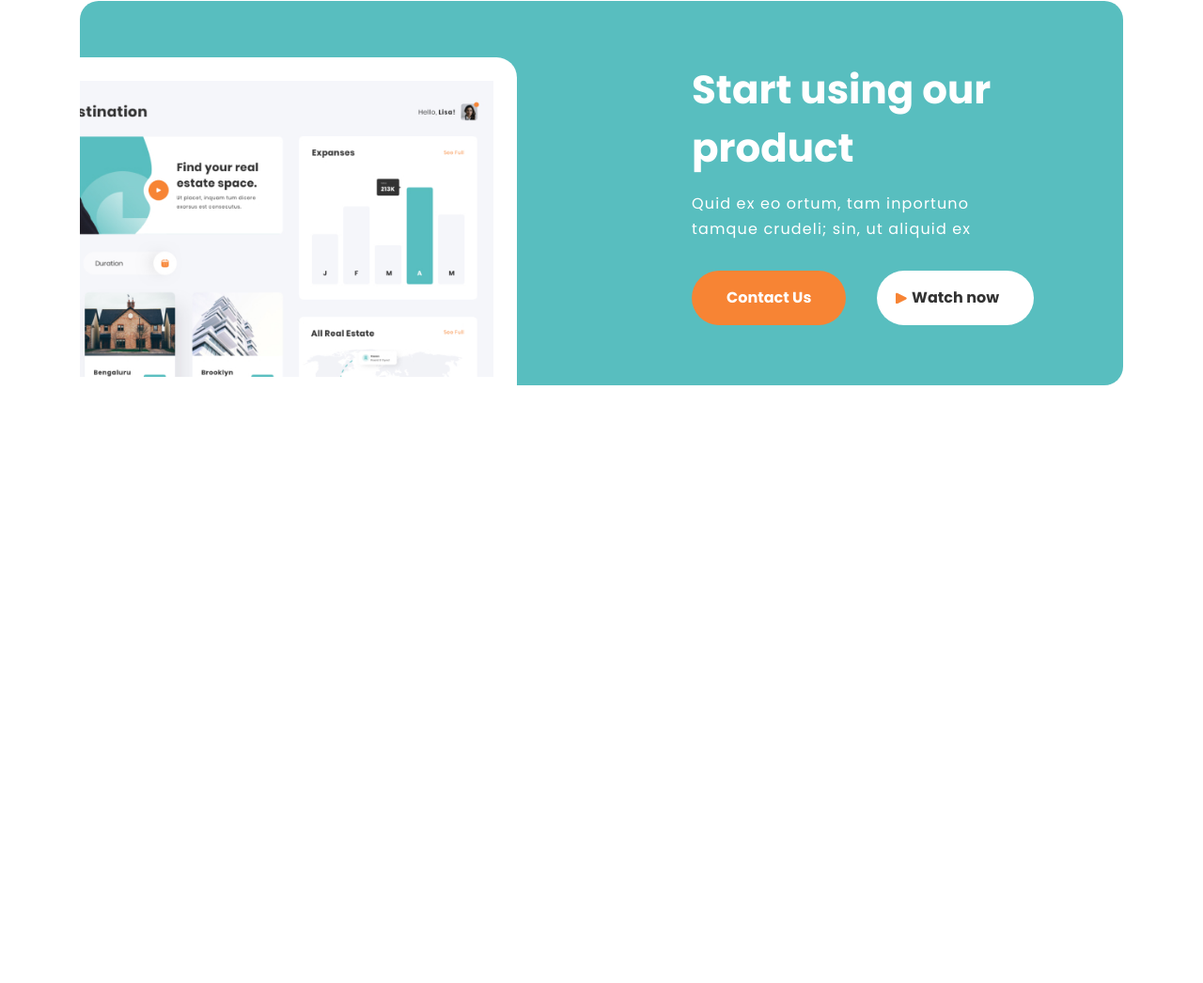
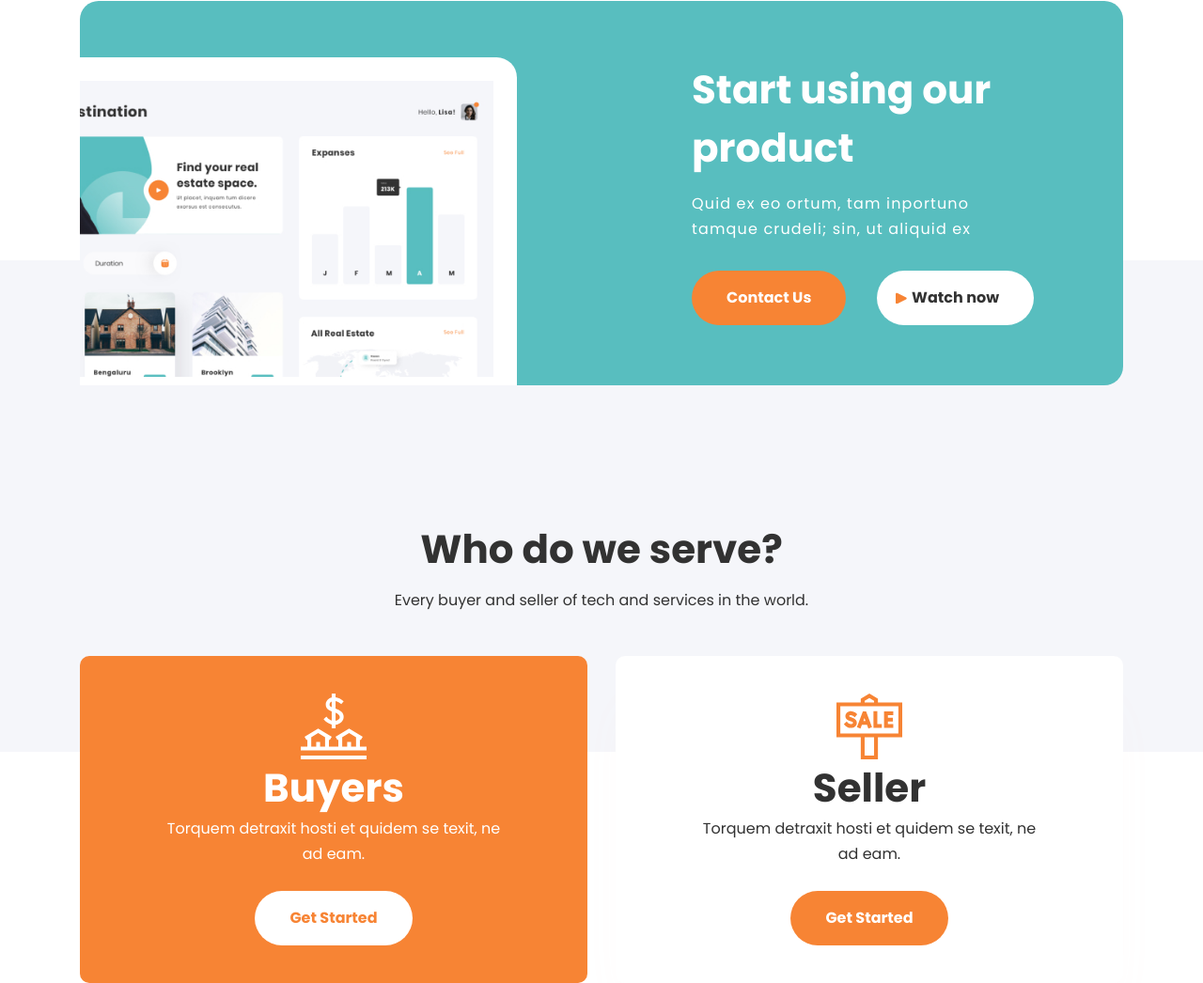
Before and after one commit to NickGrinkov/agency-landing, a website: page #src/index.html in a window 1280 px wide. Shown: the part 1751-2797 px from the top of the page at 94% size. Before the commit the page ends 2161 px from the top, so only its background shows below. Drawn offline with nearby package versions, Linux system fonts and the light colour scheme; files that its build step writes are made by us from their sources; files whose address does not match are found by name.

Commit message:
created Serve section

```diff
--- /dev/null
+++ b/#src/_serve-section.html
@@ -0,0 +1,22 @@
+<section class="serve">
+  <div class="container">
+    <div class="serve__column">
+      <h2 class="serve__title title">Who do we serve?</h2>
+      <p class="serve__description">Every buyer and seller of tech and services in the world.</p>
+      <div class="serve__clients">
+        <div class="serve__buyers">
+          <img src="./img/buyer.svg" alt="buyer" />
+          <h3 class="title">Buyers</h3>
+          <p>Torquem detraxit hosti et quidem se texit, ne ad eam.</p>
+          <a href="get-started" class="button">Get Started</a>
+        </div>
+        <div class="serve__seller">
+          <img src="./img/sale.svg" alt="seller" />
+          <h3 class="title">Seller</h3>
+          <p>Torquem detraxit hosti et quidem se texit, ne ad eam.</p>
+          <a href="get-started" class="button">Get Started</a>
+        </div>
+      </div>
+    </div>
+  </div>
+</section>
--- a/#src/index.html
+++ b/#src/index.html
@@ -16,6 +16,7 @@
     @@include('_partners-section.html')
     @@include('_space-section.html')
     @@include('_product-section.html')
+    @@include('_serve-section.html')
     <script src="./js/script.js"></script>
 </body>
 </html>
--- a/#src/scss/_product-section.scss
+++ b/#src/scss/_product-section.scss
@@ -1,11 +1,14 @@
-.product__block {
+.product {
+    padding-bottom: 144px;
+    background: linear-gradient(to bottom, #ffffff 50%,#F5F6FA  50%);
+    &__block {
         display: flex;
         justify-content: space-between;
         align-items: center;
         background-color: #58BEBF;
         border-radius: 20px;
     }
-.product__img {
+    &__img {
         margin-top: 60px;
         padding-top: 25px;
         padding-right: 25px;
@@ -13,7 +16,7 @@
         width: 465px;
         border-radius: 0 21.6px 0 0;
     }
-.product__text {
+    &__text {
         color: #ffffff;
         width: 364px;
         margin-right: 95px;
@@ -25,8 +28,9 @@
             letter-spacing: 1.15px;
         }
     }
-.product__buttons {
+    &__buttons {
         display: flex;
         align-items: center;
         justify-content: space-between;
     }
+}
--- /dev/null
+++ b/#src/scss/_serve-section.scss
@@ -0,0 +1,51 @@
+.serve {
+    background: linear-gradient(to bottom, #F5F6FA 50%, #ffffff 50%);
+    &__column {
+        display: flex;
+        flex-direction: column;
+        align-items: center;
+        h2 {
+            margin-bottom: 10px;
+        }
+    }
+    &__description {
+        margin-bottom: 45px;
+    }
+    &__clients {
+        display: flex;
+        justify-content: space-between;
+        width: 100%;
+        img {
+            width: 70px;
+            height: 70px;
+        }
+    }
+    &__buyers, &__seller {
+        display: flex;
+        flex-direction: column;
+        align-items: center;
+        width: 540px;
+        padding: 40px 88px;
+        border-radius: 10px;
+        p {
+            text-align: center;
+            margin-bottom: 25px;
+        }
+    }
+    &__buyers {
+        background-color: $orange;
+        color: #FFFFFF;
+        a {
+            background-color: #FFFFFF;
+            color: $orange;
+            &:hover {
+                background-color: #323232;
+                color: #FFFFFF;
+            }
+        }
+    }
+    &__seller {
+        box-shadow: 0px 40px 52px -22px rgba(253, 178, 178, 0.08);
+        background: #FFFFFF;
+    }
+}
--- a/#src/scss/style.scss
+++ b/#src/scss/style.scss
@@ -6,3 +6,4 @@
 @import './partners-section';
 @import './space-section';
 @import './product-section';
+@import './_serve-section';
```
Also changed, not shown: agency-landing/index.html (+23 -0 lines), agency-landing/css/style.css, agency-landing/css/style.min.css. Lines whose indentation alone changed are shown as unchanged.
